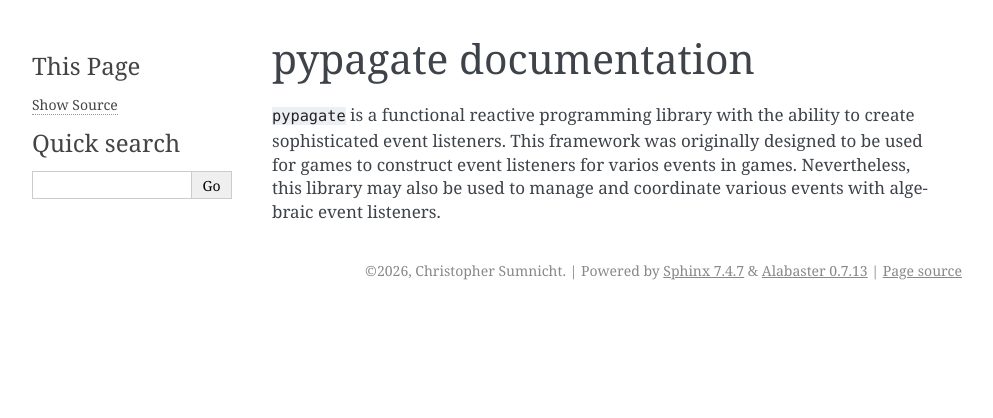
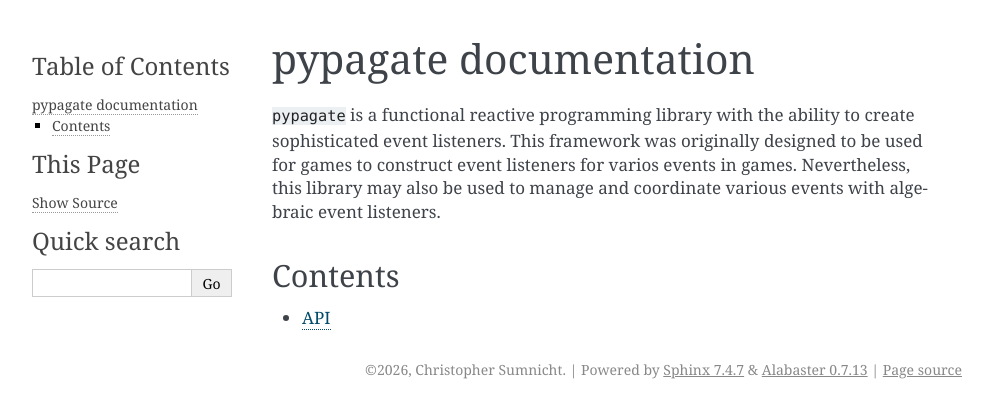
Before and after one commit to thyrgle/pypagate, a Sphinx documentation site: the page built from docs/source/index.rst, in a window 1280 px wide. Shown: the top 418 px of the page, without its empty margins (148-1141 px from the left). Built offline with Sphinx 7.4.7, drawn with Linux system fonts in a browser that asks for light colours.

```diff
--- a/docs/source/conf.py
+++ b/docs/source/conf.py
@@ -14,7 +14,10 @@ release = '0.1.0'
 # -- General configuration ---------------------------------------------------
 # https://www.sphinx-doc.org/en/master/usage/configuration.html#general-configuration
 
-extensions = []
+extensions = [
+    'sphinx.ext.autodoc',
+    'sphinx.ext.autosummary'
+]
 
 templates_path = ['_templates']
 exclude_patterns = []
--- a/docs/source/index.rst
+++ b/docs/source/index.rst
@@ -6,3 +6,10 @@ pypagate documentation
 .. toctree::
    :maxdepth: 2
    :caption: Contents:
+
+Contents
+--------
+
+.. toctree::
+
+   api
```
Also changed, not shown: docs/source/api.rst (added, +8 -0 lines).
